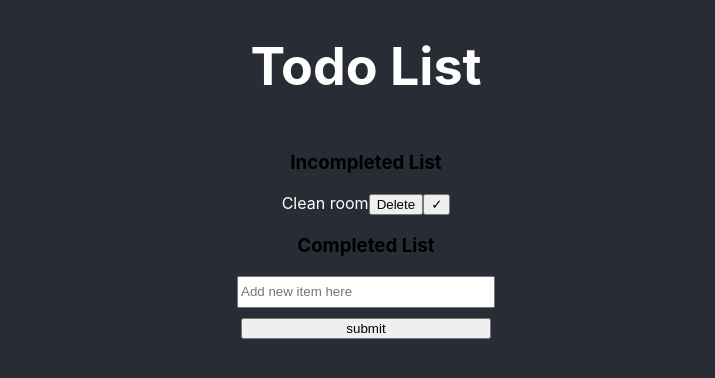
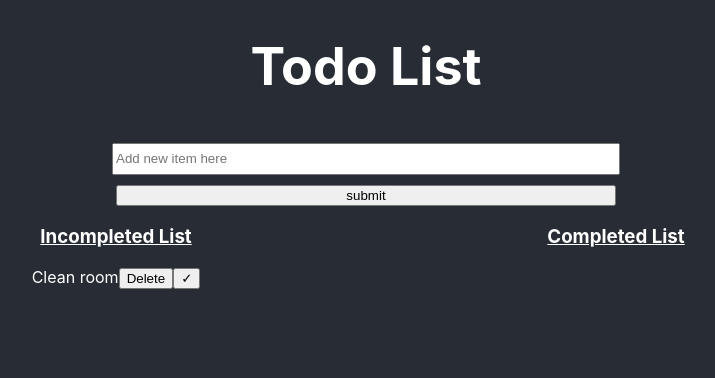
Before and after one commit to furious-pineapple/Basic-React-App, a React (Create React App) app: page / in a window 1280 px wide. Shown: the top 378 px of the page, without its empty margins (274-989 px from the left). Built offline with nearby package versions, Linux system fonts and the light colour scheme; the HTML template or start-up script is replaced by a standard one.

Commit message:
Basic functionality is here.. Just need to clean up css (🙄)

```diff
--- /dev/null
+++ b/src/components/DisplayList.css
@@ -0,0 +1,8 @@
+.list {
+  width: 50%;
+}
+
+.list h3 {
+  color: white;
+  text-decoration: underline;
+}
--- a/src/components/DisplayList.js
+++ b/src/components/DisplayList.js
@@ -1,8 +1,9 @@
 import React from "react";
+import "./DisplayList.css";
 
 const DisplayList = props => {
   return (
-    <div>
+    <div className="list">
       <h3>{props.title}</h3>
       {props.items}
     </div>
--- a/src/components/NewItemForm.css
+++ b/src/components/NewItemForm.css
@@ -1,3 +1,8 @@
+#newItemForm {
+  width: 100%;
+  margin-top: 10px;
+}
+
 input {
   width: 50%;
 }
--- a/src/components/TodoList.css
+++ b/src/components/TodoList.css
@@ -1,6 +1,9 @@
 #TodoList {
   margin: 0 auto;
-  width: 500px;
+  width: 1000px;
+  display: flex;
+  justify-content: center;
+  flex-wrap: wrap;
 }
 
 #TodoList p {
--- a/src/components/TodoList.js
+++ b/src/components/TodoList.js
@@ -66,6 +66,7 @@ class TodoList extends Component {
     });
     return (
       <div id="TodoList">
+        <AddNewItem addNewItem={this.addNewItem} />
         <DisplayList
           className="listDisplay"
           title="Incompleted List"
@@ -76,7 +77,6 @@ class TodoList extends Component {
           title="Completed List"
           items={completed}
         />
-        <AddNewItem addNewItem={this.addNewItem} />
       </div>
     );
   }
```
